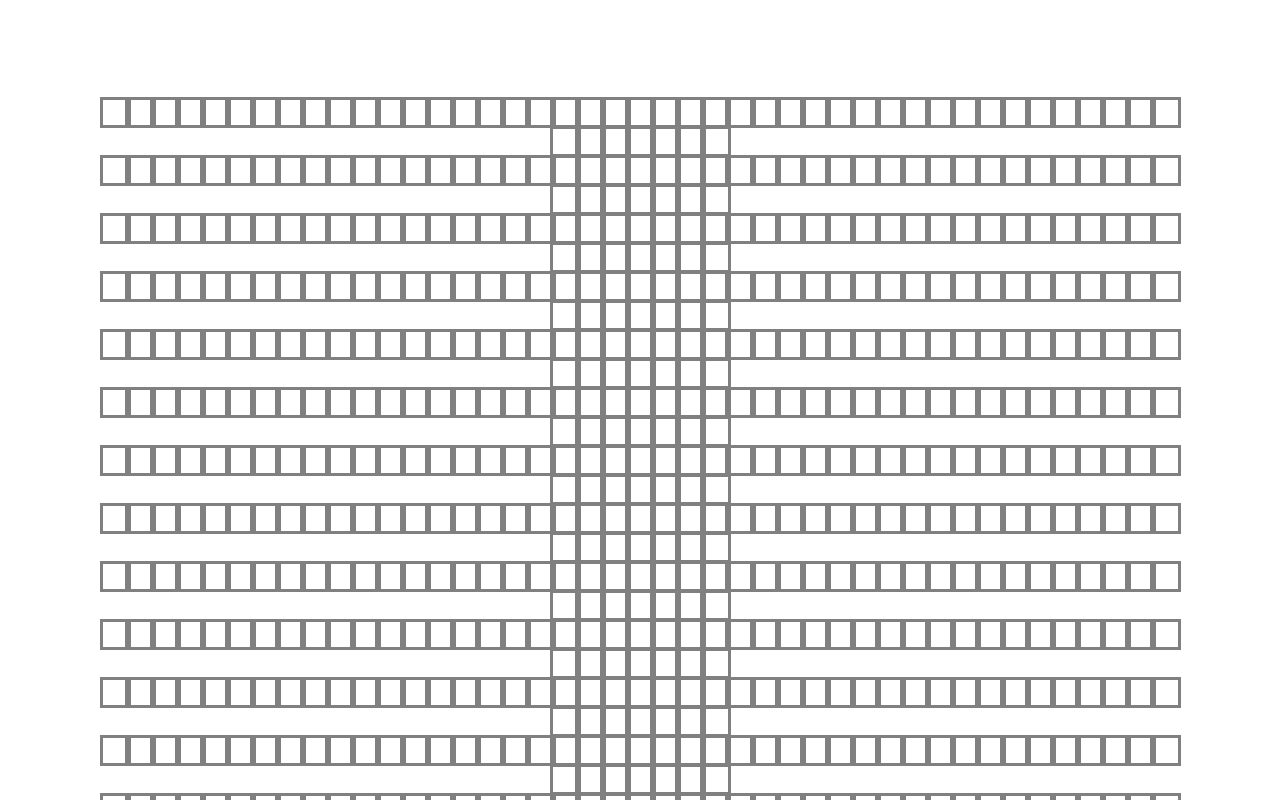
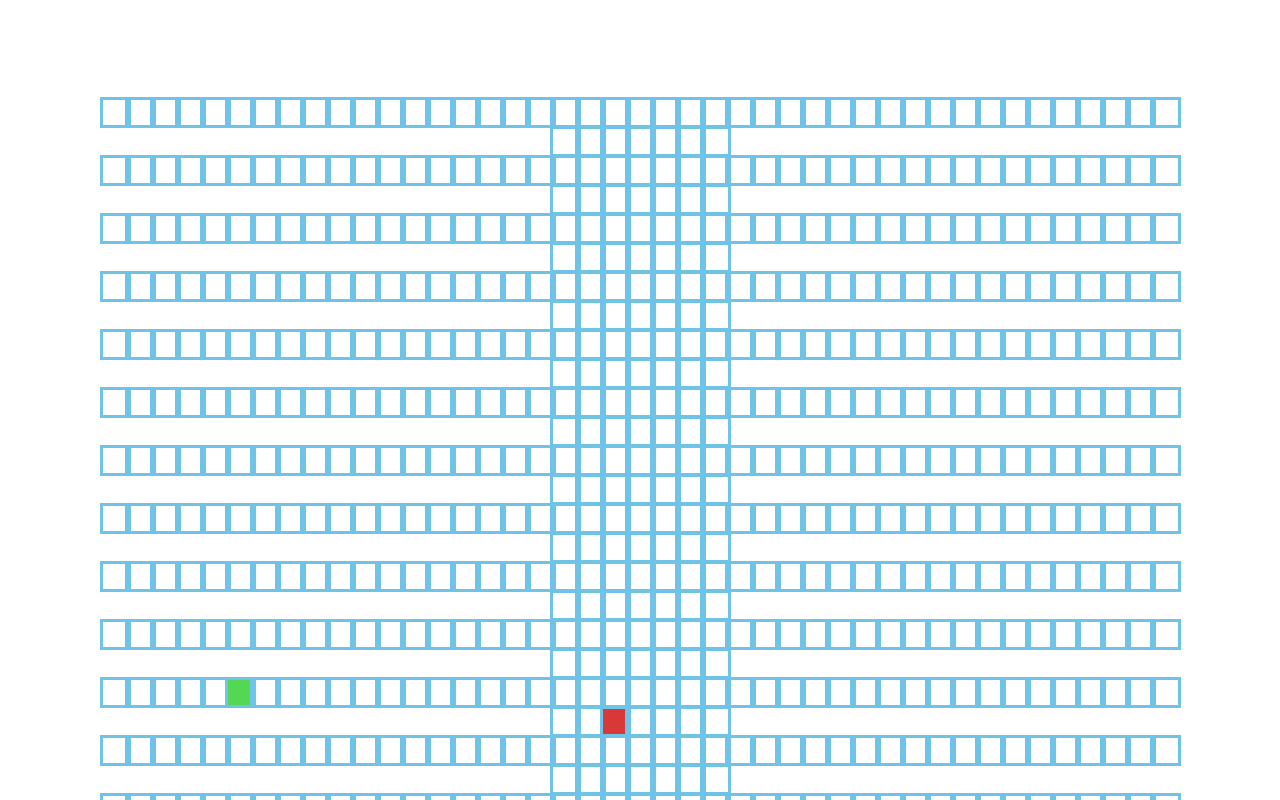
Before and after one commit to nabeel44/Pathfinding-Visualizer, a React (Create React App) app: page / in a window 1280 px wide. Shown: the top 800 px of the page. Built offline with nearby package versions, Linux system fonts and the light colour scheme.

Commit message:
added start and finish nodes

```diff
--- a/src/PathfindingVisualizer/Node/Node.css
+++ b/src/PathfindingVisualizer/Node/Node.css
@@ -1,6 +1,14 @@
 .node {
   width: 25px;
   height: 25px;
-  outline: solid grey;
+  outline: solid rgb(111, 195, 231);
   display: inline-block;
 }
+
+.node-finish {
+  background-color: rgb(217, 56, 56);
+}
+
+.node-start {
+  background-color: rgb(84, 216, 84);
+}
--- a/src/PathfindingVisualizer/Node/Node.jsx
+++ b/src/PathfindingVisualizer/Node/Node.jsx
@@ -8,6 +8,13 @@ export default class Node extends Component {
         this.state={}
     }
     render() {
-        return <div className="node"></div>
+        const {isFinish, isStart} = this.props;
+        const extraClassName = isFinish
+        ? 'node-finish'
+        :isStart
+        ?'node-start'
+        :' ';
+
+        return <div className={`node ${extraClassName}`}></div>;
     }
 }
--- a/src/PathfindingVisualizer/PathfindingVisualizer.jsx
+++ b/src/PathfindingVisualizer/PathfindingVisualizer.jsx
@@ -1,37 +1,55 @@
-import React, {Component} from 'react';
-import Node from './Node/Node';
+import React, { Component } from "react";
+import Node from "./Node/Node";
 
-import './PathfindingVisualizer.css';
+import "./PathfindingVisualizer.css";
 
 export default class PathfindingVisualizer extends Component {
   constructor(props) {
     super(props);
-        this.state={
+    this.state = {
       nodes: [],
     };
   }
   componentDidMount() {
     const nodes = [];
-        for (let row = 0; row < 20; row+=1) {
-            const currentRow = []
+    for (let row = 0; row < 20; row += 1) {
+      const currentRow = [];
       for (let column = 0; column < 50; column += 1) {
-                currentRow.push([]);
+        const currentNode = {
+          column,
+          row,
+          isStart: row === 10 && column == 5,
+          isFinish: row === 10 && column == 45,
+        };
+        currentRow.push(currentNode);
       }
       nodes.push(currentRow);
     }
-        this.setState({nodes})
+    this.setState({ nodes });
   }
 
   render() {
-        const {nodes} = this.state;
-        console.log(nodes)
+    const { nodes } = this.state;
+    console.log(nodes);
 
     return (
-            <div className='grid'>
-                {nodes.map((row, Idx) =>
-                    {return <div>
-                        {row.map((node, Idx) => <Node></Node>)}
+      <div className="grid">
+        {nodes.map((row, rowIdx) => {
+          return (
+            <div key={rowIdx}>
+              {row.map((node, nodeIdx) => {
+                const {isStart, isFinish} = node;
+                return (
+                <Node
+                key={nodeIdx}
+                isStart={isStart}
+                isFinish={isFinish}
+                test={'foo'}
+                test2={'kappa'}></Node>
+                );
+              })}
             </div>
+          );
         })}
       </div>
     );
```
Lines whose indentation alone changed are shown as unchanged.
